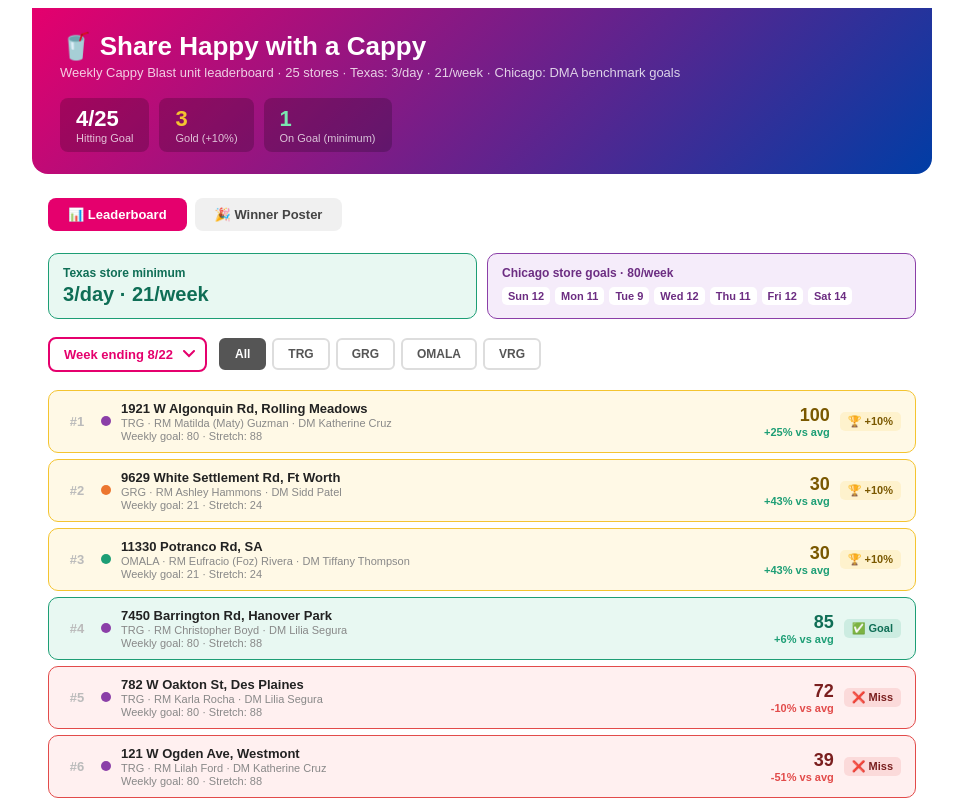
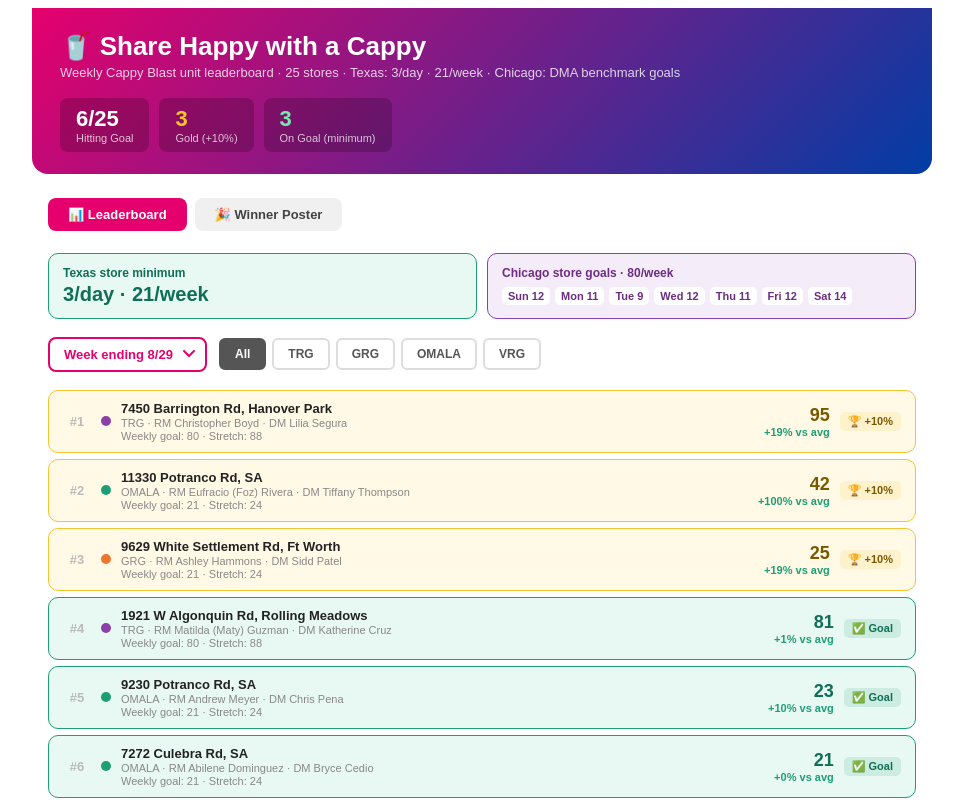
Before and after one commit to anthonyrodriguez-maker/share-happy-with-a-cappy, a React (Create React App) app: page / in a window 1280 px wide. Shown: the top 800 px of the page, without its empty margins (158-1121 px from the left). Built offline with nearby package versions, Linux system fonts and the light colour scheme.

Commit message:
Add week ending 8/29 Cappy Blast units

```diff
--- a/src/App.js
+++ b/src/App.js
@@ -40,6 +40,7 @@ const WEEKLY_RESULTS = [
   { label: "Week ending 8/8", data: {"336862":126,"340608":80,"346510":16,"350093":4,"351985":19,"352495":8,"353655":41,"355680":11,"355681":2,"355784":73,"357201":10,"357649":9,"357958":19,"358035":6,"358705":31,"359496":14,"359644":8,"359888":29,"362644":7,"362967":18,"363024":10,"363086":15,"363236":7,"363238":1,"363902":5} },
   { label: "Week ending 8/15", data: {"336862":109,"340608":79,"346510":28,"350093":0,"351985":23,"352495":7,"353655":35,"355680":21,"355681":5,"355784":97,"357201":9,"357649":12,"357958":18,"358035":6,"358705":49,"359496":8,"359644":10,"359888":25,"362644":7,"362967":20,"363024":12,"363086":11,"363236":6,"363238":1,"363902":11} },
   { label: "Week ending 8/22", data: {"336862":85,"340608":72,"346510":30,"350093":4,"351985":19,"352495":2,"353655":39,"355680":18,"355681":6,"355784":100,"357201":8,"357649":8,"357958":8,"358035":3,"358705":30,"359496":16,"359644":6,"359888":18,"362644":13,"362967":8,"363024":3,"363086":10,"363236":3,"363238":1,"363902":9} },
+  { label: "Week ending 8/29", data: {"336862":95,"340608":70,"346510":25,"350093":2,"351985":23,"352495":4,"353655":25,"355680":21,"355681":9,"355784":81,"357201":9,"357649":16,"357958":15,"358035":0,"358705":42,"359496":17,"359644":6,"359888":18,"362644":7,"362967":9,"363024":2,"363086":14,"363236":7,"363238":8,"363902":4} },
 ];
 
 const NET_COLORS = { GRG: "#EC762F", VRG: "#2C6FAC", OMALA: "#1D9E75", TRG: "#8B3FA8" };
```
